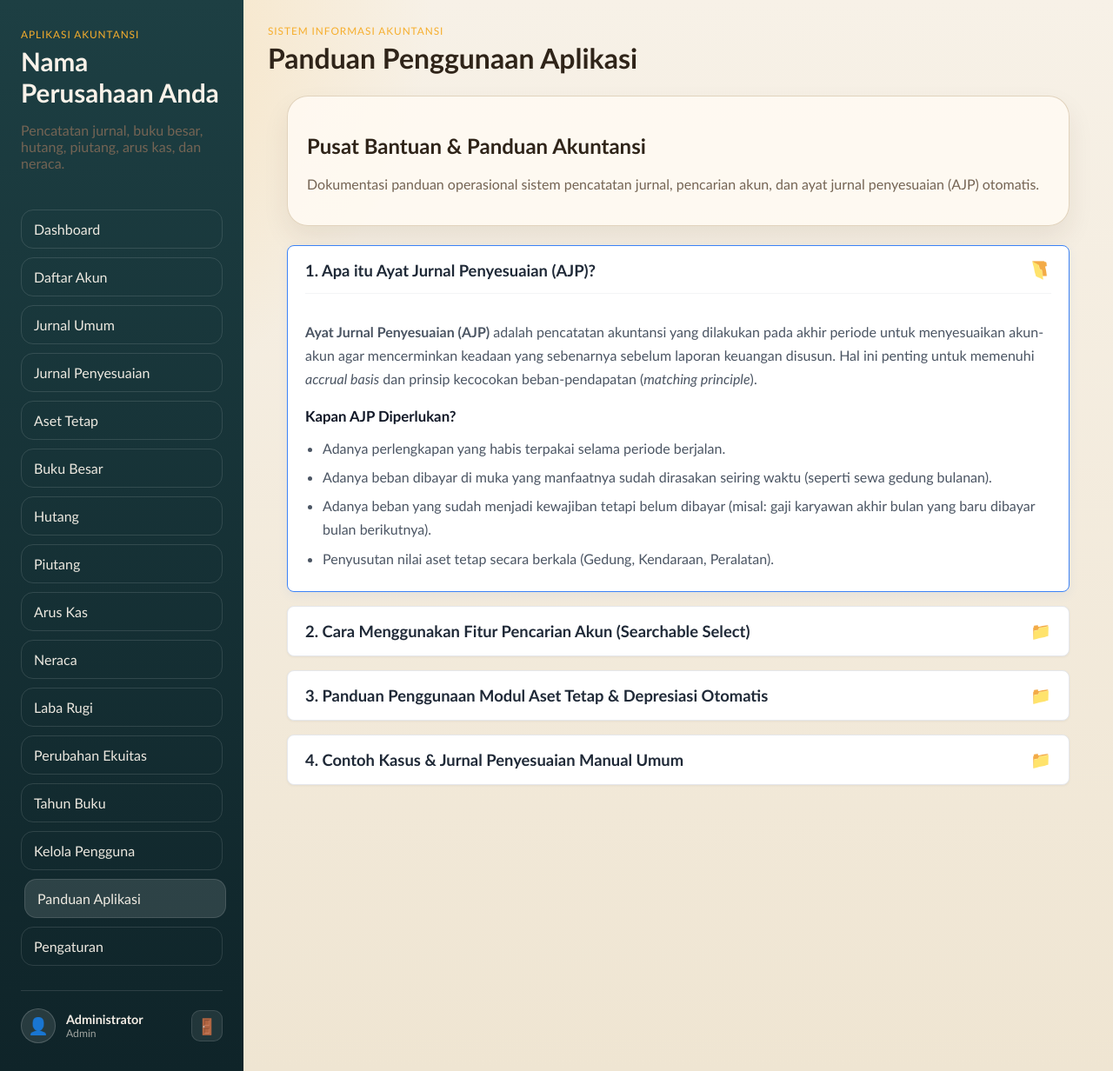
After one commit to ogandahasrun/akuntansi, a PHP site: page /panduan.php in a window 1280 px wide. The commit adds this page. Shown: the whole page at 87% size. Run offline with PHP 8.4, Linux system fonts and the light colour scheme; a user stored in the database is signed in; data comes from the database, SQL or seed files in the repository; both versions use the stored data as it was after the commit; a stand-in replaces the project's code that opens the database connection.

Commit message:
new file:   panduan.php

```diff
--- a/fungsi.php
+++ b/fungsi.php
@@ -525,6 +525,31 @@ function sinkronisasi_skema_users()
     $sudahDicek = true;
 }
 
+function sinkronisasi_skema_aset_tetap()
+{
+    static $sudahDicek = false;
+    global $koneksi;
+
+    if ($sudahDicek || schema_sudah_siap() || !database_terpasang()) {
+        return;
+    }
+
+    $koneksi->query(
+        "CREATE TABLE IF NOT EXISTS aset_tetap (
+            id INT AUTO_INCREMENT PRIMARY KEY,
+            nama_aset VARCHAR(150) NOT NULL,
+            tanggal_perolehan DATE NOT NULL,
+            harga_perolehan DECIMAL(18,2) NOT NULL DEFAULT 0,
+            umur_ekonomis INT NOT NULL COMMENT 'Umur ekonomis dalam tahun',
+            nilai_residu DECIMAL(18,2) NOT NULL DEFAULT 0,
+            kategori_aset ENUM('Gedung', 'Kendaraan', 'Peralatan Kantor', 'Peralatan Medis', 'Bangunan Lainnya') NOT NULL,
+            created_at TIMESTAMP DEFAULT CURRENT_TIMESTAMP
+        )"
+    );
+
+    $sudahDicek = true;
+}
+
 function sinkronisasi_akun_default()
 {
     static $sudahDicek = false;
@@ -571,6 +596,7 @@ function ambil_pengaturan()
         sinkronisasi_skema_akun();
         sinkronisasi_skema_jurnal();
         sinkronisasi_skema_users();
+        sinkronisasi_skema_aset_tetap();
         sinkronisasi_akun_default();
         // Tandai bahwa semua skema dan data default sudah siap
         tandai_schema_selesai();
@@ -677,6 +703,7 @@ function render_header($judul, $halamanAktif = '')
         'akun' => ['label' => 'Daftar Akun', 'url' => 'akun.php'],
         'jurnal' => ['label' => 'Jurnal Umum', 'url' => 'jurnal_umum.php'],
         'jurnal_penyesuaian' => ['label' => 'Jurnal Penyesuaian', 'url' => 'jurnal_penyesuaian.php'],
+        'aset_tetap' => ['label' => 'Aset Tetap', 'url' => 'aset_tetap.php'],
         'buku_besar' => ['label' => 'Buku Besar', 'url' => 'buku_besar.php'],
         'hutang' => ['label' => 'Hutang', 'url' => 'hutang.php'],
         'piutang' => ['label' => 'Piutang', 'url' => 'piutang.php'],
@@ -691,6 +718,7 @@ function render_header($judul, $halamanAktif = '')
         $menu['pengguna'] = ['label' => 'Kelola Pengguna', 'url' => 'pengguna.php'];
     }
 
+    $menu['panduan'] = ['label' => 'Panduan Aplikasi', 'url' => 'panduan.php'];
     $menu['pengaturan'] = ['label' => 'Pengaturan', 'url' => 'pengaturan.php'];
     ?>
     <!doctype html>
--- /dev/null
+++ b/panduan.php
@@ -0,0 +1,190 @@
+<?php
+
+require_once __DIR__ . '/fungsi.php';
+
+render_header('Panduan Penggunaan Aplikasi', 'panduan');
+?>
+
+<style>
+.panduan-container {
+    max-width: 900px;
+    margin: 0 auto;
+}
+details.panduan-item {
+    background: #ffffff;
+    border: 1px solid #e5e7eb;
+    border-radius: 8px;
+    margin-bottom: 16px;
+    padding: 16px 20px;
+    box-shadow: 0 1px 3px rgba(0,0,0,0.05);
+    transition: all 0.2s ease-in-out;
+}
+details.panduan-item[open] {
+    border-color: #3b82f6;
+    box-shadow: 0 4px 12px rgba(59, 130, 246, 0.08);
+}
+details.panduan-item summary {
+    font-size: 1.15rem;
+    font-weight: 600;
+    color: #1f2937;
+    cursor: pointer;
+    list-style: none;
+    display: flex;
+    justify-content: space-between;
+    align-items: center;
+    outline: none;
+}
+details.panduan-item summary::-webkit-details-marker {
+    display: none;
+}
+details.panduan-item summary::after {
+    content: "📁";
+    font-size: 1.2rem;
+    transition: transform 0.2s ease;
+}
+details.panduan-item[open] summary::after {
+    content: "📂";
+    transform: rotate(90deg);
+}
+.panduan-content {
+    margin-top: 14px;
+    padding-top: 14px;
+    border-top: 1px solid #f3f4f6;
+    color: #4b5563;
+    line-height: 1.7;
+}
+.panduan-content h4 {
+    color: #111827;
+    margin: 16px 0 8px;
+    font-size: 1.05rem;
+}
+.panduan-content ul, .panduan-content ol {
+    margin-top: 8px;
+    margin-bottom: 8px;
+    padding-left: 20px;
+}
+.panduan-content li {
+    margin-bottom: 6px;
+}
+.example-box {
+    background-color: #f9fafb;
+    border-left: 4px solid #10b981;
+    padding: 12px 18px;
+    border-radius: 4px;
+    margin: 14px 0;
+    font-size: 0.95rem;
+}
+.example-box code {
+    font-family: Consolas, Monaco, monospace;
+    background-color: #e5e7eb;
+    padding: 2px 5px;
+    border-radius: 3px;
+    font-size: 0.9rem;
+}
+.badge {
+    display: inline-block;
+    padding: 2px 8px;
+    font-size: 0.8rem;
+    font-weight: 600;
+    border-radius: 4px;
+    margin-right: 5px;
+}
+.badge-debit { background-color: #d1fae5; color: #065f46; }
+.badge-kredit { background-color: #fef3c7; color: #92400e; }
+</style>
+
+<div class="panduan-container">
+    <section class="panel">
+        <h2>Pusat Bantuan & Panduan Akuntansi</h2>
+        <p class="subtle">Dokumentasi panduan operasional sistem pencatatan jurnal, pencarian akun, dan ayat jurnal penyesuaian (AJP) otomatis.</p>
+    </section>
+
+    <!-- Item 1: Pengenalan Jurnal Penyesuaian -->
+    <details class="panduan-item" open>
+        <summary>1. Apa itu Ayat Jurnal Penyesuaian (AJP)?</summary>
+        <div class="panduan-content">
+            <p><strong>Ayat Jurnal Penyesuaian (AJP)</strong> adalah pencatatan akuntansi yang dilakukan pada akhir periode untuk menyesuaikan akun-akun agar mencerminkan keadaan yang sebenarnya sebelum laporan keuangan disusun. Hal ini penting untuk memenuhi <em>accrual basis</em> dan prinsip kecocokan beban-pendapatan (<em>matching principle</em>).</p>
+            <h4>Kapan AJP Diperlukan?</h4>
+            <ul>
+                <li>Adanya perlengkapan yang habis terpakai selama periode berjalan.</li>
+                <li>Adanya beban dibayar di muka yang manfaatnya sudah dirasakan seiring waktu (seperti sewa gedung bulanan).</li>
+                <li>Adanya beban yang sudah menjadi kewajiban tetapi belum dibayar (misal: gaji karyawan akhir bulan yang baru dibayar bulan berikutnya).</li>
+                <li>Penyusutan nilai aset tetap secara berkala (Gedung, Kendaraan, Peralatan).</li>
+            </ul>
+        </div>
+    </details>
+
+    <!-- Item 2: Menggunakan Pencarian Akun -->
+    <details class="panduan-item">
+        <summary>2. Cara Menggunakan Fitur Pencarian Akun (Searchable Select)</summary>
+        <div class="panduan-content">
+            <p>Untuk mempermudah pemilihan akun dari ratusan daftar akun yang ada, sistem ini telah dilengkapi dengan kotak pencarian otomatis di halaman <strong>Jurnal Umum</strong> dan <strong>Jurnal Penyesuaian</strong>.</p>
+            <h4>Langkah Pencarian:</h4>
+            <ol>
+                <li>Pada kolom <strong>Akun</strong> di tabel jurnal, Anda akan melihat kotak pencarian teks bertuliskan <em>"Cari kode / nama akun..."</em> di atas dropdown.</li>
+                <li>Ketikkan potongan <strong>kode akun</strong> (misal: <code>6-3111</code>) atau <strong>nama akun</strong> (misal: <code>Gaji</code>).</li>
+                <li>Dropdown select di bawahnya akan otomatis terfilter hanya menampilkan akun yang cocok dengan kata kunci tersebut secara instan.</li>
+                <li>Pilih akun yang diinginkan. Jika Anda menambahkan baris baru dengan menekan <strong>"Tambah Baris"</strong>, kotak pencarian pada baris baru tersebut akan langsung aktif secara otomatis.</li>
+            </ol>
+        </div>
+    </details>
+
+    <!-- Item 3: Otomatisasi Aset Tetap -->
+    <details class="panduan-item">
+        <summary>3. Panduan Penggunaan Modul Aset Tetap & Depresiasi Otomatis</summary>
+        <div class="panduan-content">
+            <p>Aplikasi ini memiliki modul <strong>Aset Tetap</strong> untuk melacak inventaris fisik Anda dan memposting Jurnal Penyesuaian Penyusutan secara otomatis menggunakan <strong>Metode Garis Lurus</strong>.</p>
+            <h4>Langkah Pendaftaran Aset Baru:</h4>
+            <ol>
+                <li>Masuk ke menu <strong>Aset Tetap</strong>.</li>
+                <li>Isi Formulir <em>Daftarkan Aset Baru</em>: Nama, Kategori, Tanggal Perolehan (Tanggal Pembelian), Harga Perolehan, Umur Ekonomis (Tahun), dan Nilai Residu/Sisa (jika ada).</li>
+                <li>Klik <strong>Daftarkan Aset</strong>. Aset akan masuk ke tabel inventaris dan nilai penyusutan bulanan akan dihitung otomatis.</li>
+            </ol>
+            <h4>Langkah Proses AJP Otomatis Bulanan:</h4>
+            <ol>
+                <li>Pada widget sebelah kanan <em>"Proses Penyusutan Otomatis (AJP)"</em>, pilih bulan dan tahun periode penyusutan (misal: <code>2026-06</code>).</li>
+                <li>Klik tombol <strong>⚡ Proses Penyusutan Aset (AJP)</strong> dan konfirmasi tindakan.</li>
+                <li>Sistem secara otomatis menghitung beban penyusutan semua aset yang aktif pada periode tersebut, mengelompokkannya per kategori, dan memposting Jurnal Penyesuaian penutup secara otomatis.</li>
+            </ol>
+            <div class="example-box" style="border-left-color: #3b82f6;">
+                <strong>Catatan Penting:</strong>
+                <ul>
+                    <li>Aset tidak akan disusutkan jika periode bulan yang dipilih mendahului tanggal pembelian aset.</li>
+                    <li>Sistem memiliki pengaman bawaan untuk menolak pemrosesan ganda pada bulan yang sama untuk mencegah pencatatan beban ganda.</li>
+                </ul>
+            </div>
+        </div>
+    </details>
+
+    <!-- Item 4: Contoh Kasus & Jurnal AJP Manual -->
+    <details class="panduan-item">
+        <summary>4. Contoh Kasus & Jurnal Penyesuaian Manual Umum</summary>
+        <div class="panduan-content">
+            <p>Untuk kasus-kasus penyesuaian non-rutin, Anda dapat mencatatnya secara manual di menu <strong>Jurnal Penyesuaian</strong> menggunakan draf pencatatan berikut:</p>
+
+            <h4>Kasus A: Beban Gaji yang Masih Harus Dibayar (Accrued Salary)</h4>
+            <p>Gaji karyawan untuk bulan Juni belum dibayarkan sebesar Rp5.000.000,00.</p>
+            <div class="example-box">
+                <span class="badge badge-debit">DEBIT</span> <code>6-1900 - Biaya Gaji Dan Upah</code> $\rightarrow$ Rp5.000.000<br>
+                <span class="badge badge-kredit">KREDIT</span> <code>2-1600 - Hutang Gaji Karyawan</code> $\rightarrow$ Rp5.000.000
+            </div>
+
+            <h4>Kasus B: Pemakaian Perlengkapan Kantor (Supplies Used)</h4>
+            <p>Saldo awal akun Perlengkapan Kantor Rp3.000.000,00. Pada akhir bulan sisa fisik perlengkapan tinggal Rp1.000.000,00 (artinya Rp2.000.000,00 telah terpakai).</p>
+            <div class="example-box">
+                <span class="badge badge-debit">DEBIT</span> <code>6-2000 - Biaya Perlengkapan Kantor</code> $\rightarrow$ Rp2.000.000<br>
+                <span class="badge badge-kredit">KREDIT</span> <code>1-1800 - Perlengkapan Kantor</code> $\rightarrow$ Rp2.000.000
+            </div>
+
+            <h4>Kasus C: Sewa Kantor Dibayar di Muka (Prepaid Expense)</h4>
+            <p>Membayar sewa kantor Rp12.000.000,00 pada Januari untuk jangka waktu 1 tahun. Penyesuaian untuk bulan berjalan (1 bulan = Rp1.000.000,00):</p>
+            <div class="example-box">
+                <span class="badge badge-debit">DEBIT</span> <code>6-1500 - Biaya Sewa</code> $\rightarrow$ Rp1.000.000<br>
+                <span class="badge badge-kredit">KREDIT</span> <code>1-2004 - Biaya Dibayar Dimuka</code> $\rightarrow$ Rp1.000.000
+            </div>
+        </div>
+    </details>
+</div>
+
+<?php
+render_footer();
```
Also changed, not shown: aset_tetap.php (added, +381 -0 lines), database.sql (+11 -0 lines), 1 other file.
